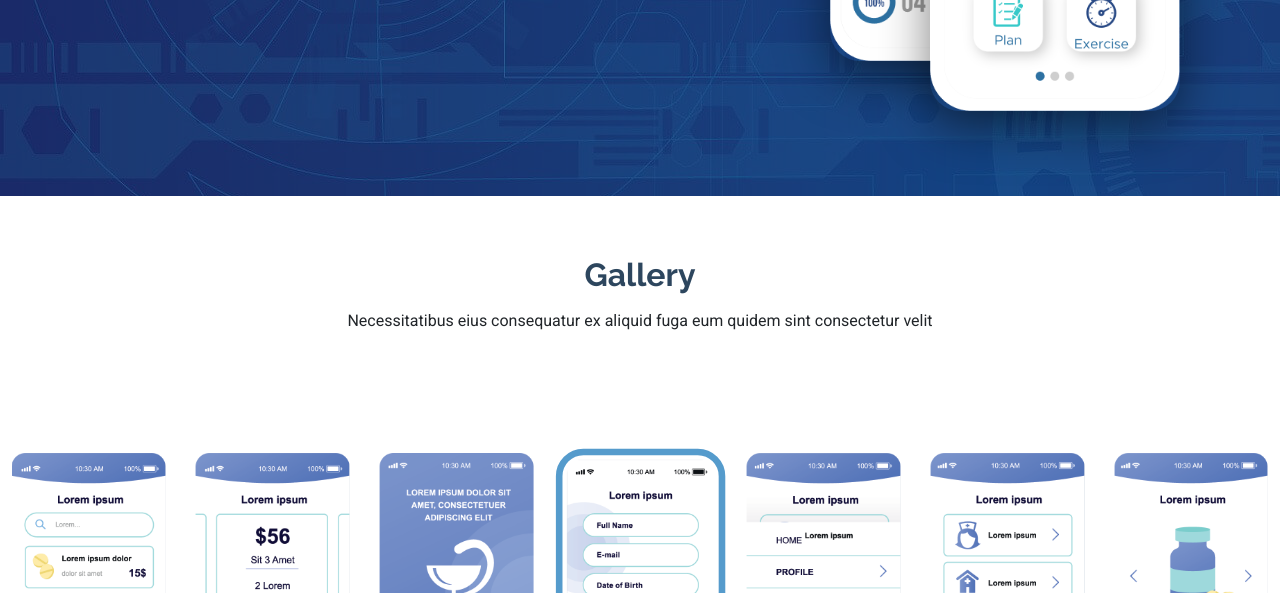
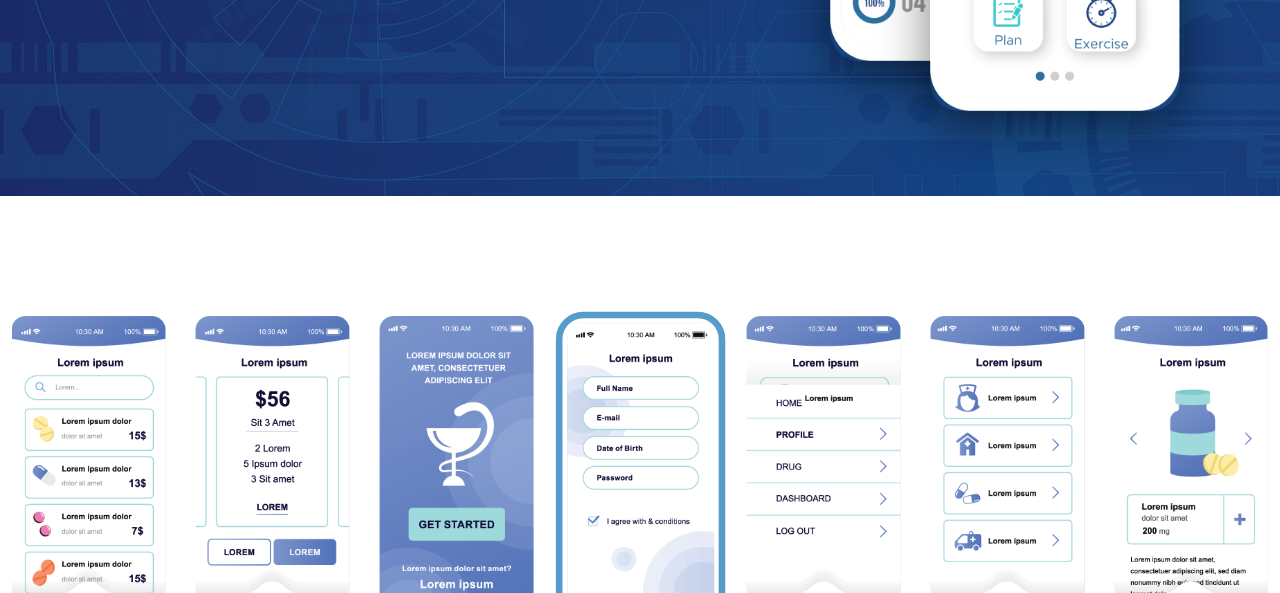
Before and after one commit to Jesudale/jesudale.github.io, a plain HTML site: page index.html in a window 1280 px wide. Shown: the part 584-1177 px from the top of the page. Drawn offline with Linux system fonts and the light colour scheme.

Commit message:
arreglo galeria

```diff
--- a/index.html
+++ b/index.html
@@ -99,11 +99,13 @@
         <!-- Gallery Section -->
         <section id="gallery" class="gallery section">
 
-          <!-- Section Title -->
+          <!-- Section Title
           <div class="container section-title" data-aos="fade-up">
             <h2>Gallery</h2>
             <p>Necessitatibus eius consequatur ex aliquid fuga eum quidem sint consectetur velit</p>
-          </div><!-- End Section Title -->
+          </div>
+          -->
+          <!-- End Section Title -->
 
           <div class="container-fluid" data-aos="fade-up" data-aos-delay="100">
 
```
